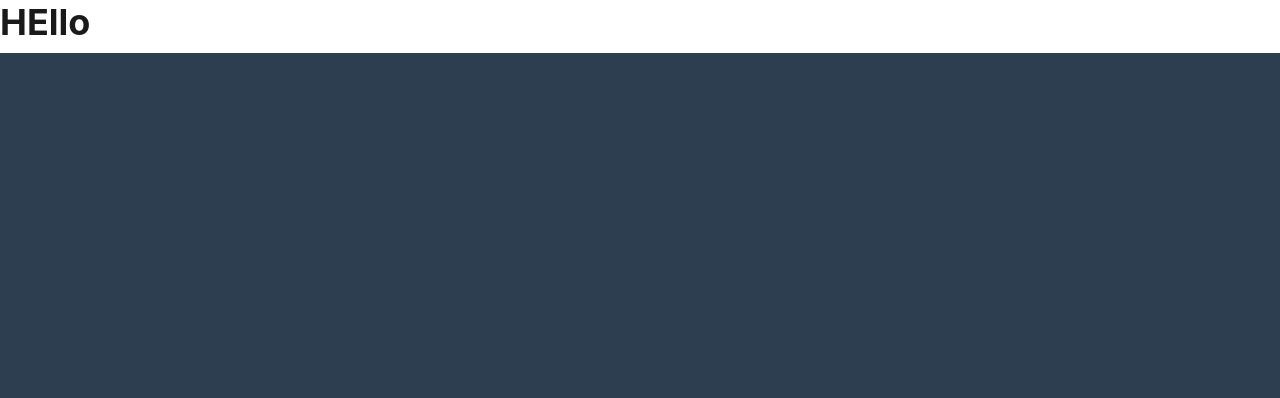
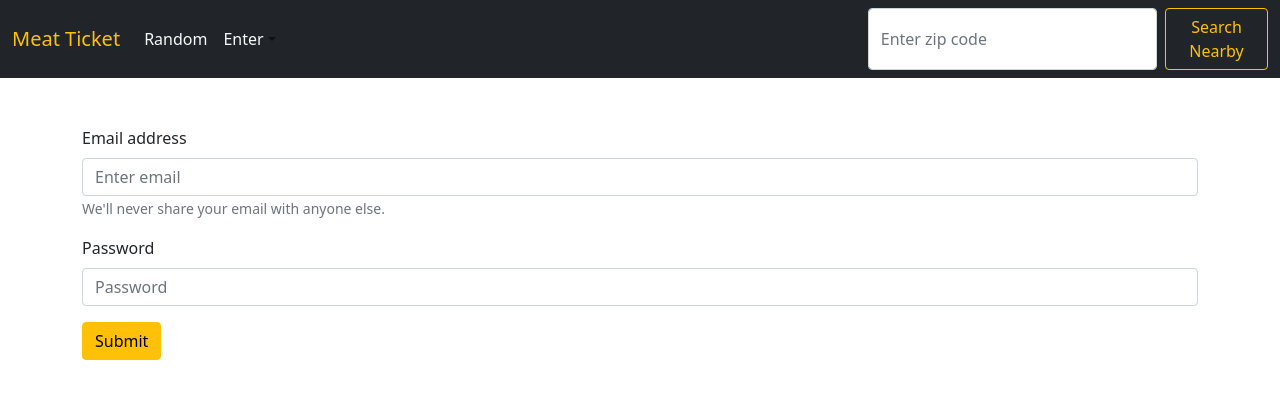
Before and after one commit to SirRel1/meal-ticket, a React (Create React App) app in the folder client/: page /signup in a window 1280 px wide. Shown: the top 398 px of the page. Built offline with nearby package versions, Linux system fonts and the light colour scheme.

Commit message:
Home Page, signup, and results

```diff
--- a/client/package.json
+++ b/client/package.json
@@ -8,8 +8,10 @@
     "@testing-library/jest-dom": "^5.16.2",
     "@testing-library/react": "^12.1.4",
     "@testing-library/user-event": "^13.5.0",
+    "bootstrap": "^5.1.3",
     "graphql": "^15.4.0",
     "react": "^17.0.2",
+    "react-bootstrap": "^2.2.2",
     "react-dom": "^17.0.2",
     "react-router-dom": "^6.2.1",
     "react-scripts": "5.0.0"
--- a/client/public/index.html
+++ b/client/public/index.html
@@ -2,7 +2,7 @@
 <html lang="en">
   <head>
     <meta charset="utf-8" />
-    <link rel="icon" href="%PUBLIC_URL%/favicon.ico" />
+    <link rel="icon" href="%PUBLIC_URL%/meal-ticket.png" />
     <meta name="viewport" content="width=device-width, initial-scale=1" />
     <meta name="theme-color" content="#000000" />
     <meta
--- a/client/src/App.js
+++ b/client/src/App.js
@@ -1,6 +1,10 @@
 import React from 'react';
 import { BrowserRouter as Router, Routes, Route } from 'react-router-dom';
 import { ApolloClient, ApolloProvider, InMemoryCache } from '@apollo/client';
+import Home from './pages/Home';
+import Navbar from './components/Navbar';
+import Signup from './components/Signup';
+import Results from './components/Results';
 
 
 const client = new ApolloClient({
@@ -11,17 +15,21 @@ const client = new ApolloClient({
 function App() {
   return (
     <ApolloProvider client={client}>
-      <h1> HEllo</h1>
       <Router>
-        <div className="flex-column justify-center align-center min-100-vh bg-primary">
+        <div>
+        <Navbar />
           <Routes>
             <Route
               path="/"
-              // element={<Home />}
+              element={<Home/>}
             />
             <Route
-              path="/matchup"
-              // element={}
+              path="/signup"
+              element={<Signup/>}
+            />
+            <Route
+              path="/result"
+              element={<Results/>}
             />
             <Route
               path="/matchup/:id"
--- /dev/null
+++ b/client/src/components/Navbar.js
@@ -0,0 +1,53 @@
+import React, { useState } from 'react';
+// import { Link } from 'react-router-dom';
+import { Navbar, Nav, Container, NavDropdown, Form, FormControl, Button  } from 'react-bootstrap';
+// import SignUpForm from './SignupForm';
+// import LoginForm from './LoginForm';
+
+// import Auth from '../utils/auth';
+
+const AppNavbar = () => {
+  // set modal display state
+  // const [showModal, setShowModal] = useState(false);
+
+  return (
+    <Navbar bg="dark" expand="lg">
+    <Container fluid>
+      <Navbar.Brand className='display-1 text-warning' href="/">Meat Ticket</Navbar.Brand>
+      <Navbar.Toggle aria-controls="navbarScroll" />
+      <Navbar.Collapse id="navbarScroll">
+        <Nav
+          className="me-auto my-2 my-lg-0"
+          style={{ maxHeight: '100px' }}
+          navbarScroll
+        >
+          <Nav.Link className='text-light' href="#action1">Random</Nav.Link>
+          {/* <Nav.Link href="#action2">Enter</Nav.Link> */}
+          <NavDropdown title={<span className='text-light'>Enter</span>} id="navbarScrollingDropdown">
+
+            <NavDropdown.Item href="signup">Login</NavDropdown.Item>
+            <NavDropdown.Item href="#action4">Signup</NavDropdown.Item>
+            {/* <NavDropdown.Divider /> */}
+            {/* <NavDropdown.Item href="#action5">
+              Something else here
+            </NavDropdown.Item> */}
+          </NavDropdown>
+          {/* <Nav.Link href="#" disabled>
+            Link
+          </Nav.Link> */}
+        </Nav>
+        <Form className="d-flex">
+          <FormControl
+            type="search"
+            placeholder="Enter zip code"
+            className="me-2"
+            aria-label="Search"
+          />
+          <Button href="result" variant="outline-warning">Search Nearby</Button>
+        </Form>
+      </Navbar.Collapse>
+    </Container>
+  </Navbar>
+  )}
+
+export default AppNavbar;
--- /dev/null
+++ b/client/src/components/Results.js
@@ -0,0 +1,62 @@
+
+
+
+import { Row, Col, Container, NavDropdown, Form, FormControl, Button  } from 'react-bootstrap';
+
+
+
+const Results = () => {
+
+
+return (
+
+  <Container fluid>
+
+    <Row className='my-5 shadow-lg p-4 mb-4 bg-white'>
+      <Col className="col-md-2">
+      <img width="200" height="200"
+      className=" float-end border border-5 border-warning "
+      src="https://th.bing.com/th/id/R.46c2726825537e028da5d4cc13a1d897?rik=vaSJxALonWee5g&pid=ImgRaw&r=0"
+      alt="First slide"
+    />
+      </Col>
+      <Col className='pt-5'>
+        <h1>Bob's BBQ Bar</h1>
+        <p>Come get the best BBQ in town!</p>
+      </Col>
+    </Row>
+
+    <Row className='my-5 shadow-lg p-4 mb-4 bg-white'>
+      <Col className="col-md-2">
+      <img width="200" height="200"
+      className=" float-end border border-5 border-warning "
+      src="https://th.bing.com/th/id/OIP.oQxkLYqGK6CHpKzsHLwMFAHaFM?pid=ImgDet&rs=1"
+      alt="First slide"
+    />
+      </Col>
+      <Col className='pt-5'>
+        <h1>Cow Sandwich</h1>
+        <p>The place all the chics come to eat.</p>
+      </Col>
+    </Row>
+
+    <Row className='my-5 shadow-lg p-4 mb-4 bg-white'>
+      <Col className="col-md-2">
+      <img width="200" height="200"
+      className=" float-end border border-5 border-warning "
+      src="https://th.bing.com/th/id/R.363cbe94bb1935910e68fbbeb0a732b0?rik=bDZneuy3i5Uc%2fw&pid=ImgRaw&r=0"
+      alt="First slide"
+    />
+      </Col>
+      <Col className='pt-5'>
+        <h1>Crazy Taco</h1>
+        <p>You are crazy if you're not eating at CRAZY TACO.</p>
+      </Col>
+    </Row>
+
+</Container>
+)
+
+}
+
+export default Results;
--- /dev/null
+++ b/client/src/components/Signup.js
@@ -0,0 +1,36 @@
+import { Navbar, Nav, Container, NavDropdown, Form, FormControl, Button  } from 'react-bootstrap';
+
+
+
+const Signup = () => {
+
+
+return (
+
+  <Container className='my-5' >
+<Form>
+  <Form.Group className="mb-3" controlId="formBasicEmail">
+    <Form.Label>Email address</Form.Label>
+    <Form.Control type="email" placeholder="Enter email" />
+    <Form.Text className="text-muted">
+      We'll never share your email with anyone else.
+    </Form.Text>
+  </Form.Group>
+
+  <Form.Group className="mb-3" controlId="formBasicPassword">
+    <Form.Label>Password</Form.Label>
+    <Form.Control type="password" placeholder="Password" />
+  </Form.Group>
+  <Form.Group className="mb-3" controlId="formBasicCheckbox">
+    {/* <Form.Check type="checkbox" label="Check me out" /> */}
+  </Form.Group>
+  <Button variant="warning" type="submit">
+    Submit
+  </Button>
+</Form>
+</Container>
+)
+
+}
+
+export default Signup;
--- a/client/src/index.css
+++ b/client/src/index.css
@@ -923,7 +923,7 @@ a:hover {
 
 /* BACKGROUND UTILS */
 .bg-primary {
-  background-color: #2d3e50 !important;
+  background-color: whitesmoke !important;
 }
 
 .bg-info {
--- a/client/src/index.js
+++ b/client/src/index.js
@@ -1,7 +1,8 @@
 import React from 'react';
 import ReactDOM from 'react-dom';
-import './index.css';
+// import './index.css';
 import App from './App';
+import 'bootstrap/dist/css/bootstrap.min.css';
 
 ReactDOM.render(
   <React.StrictMode>
--- /dev/null
+++ b/client/src/pages/Home.js
@@ -0,0 +1,44 @@
+import React, { useState, useEffect } from "react";
+
+import {
+  Container,
+  Col,
+  Row,
+  Navbar,
+  Form,
+  Button,
+  Card,
+  CardColumns
+
+} from "react-bootstrap";
+
+const Home = () => {
+return(
+
+
+<Container fluid className="m-5">
+  <Row className=" shadow-lg p-4 mb-4 bg-white">
+    <Col>
+    <img
+      className="d-block w-100 border border-5 border-warning "
+      src="https://4.bp.blogspot.com/-8FRVQIl-BSo/WB9VIYB4wqI/AAAAAAAAFy0/pXZzdJzb21YI0ip3AqgMMLY8lVxHPY4MwCLcB/s1600/meal_ticket.jpg"
+      alt="First slide"
+    />
+    </Col>
+    <Col>
+    <h1 className="display-1 text-center pt-5">Come Get Your Meal Ticket!</h1>
+    </Col>
+  </Row>
+</Container>
+
+
+
+
+
+
+)
+
+
+}
+
+export default Home;
```
Also changed, not shown: client/public/meal-ticket.png (added), 1 other file (tests, documents, lock files or other folders).
